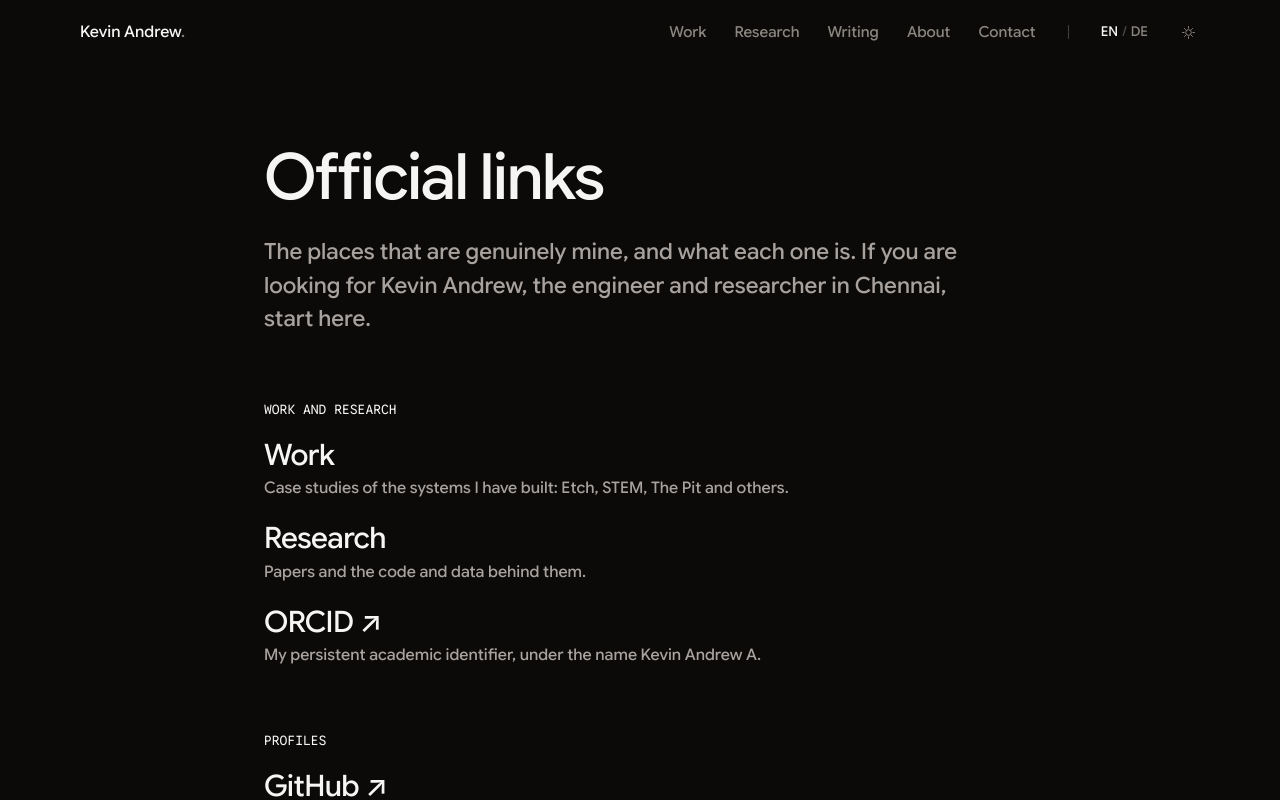
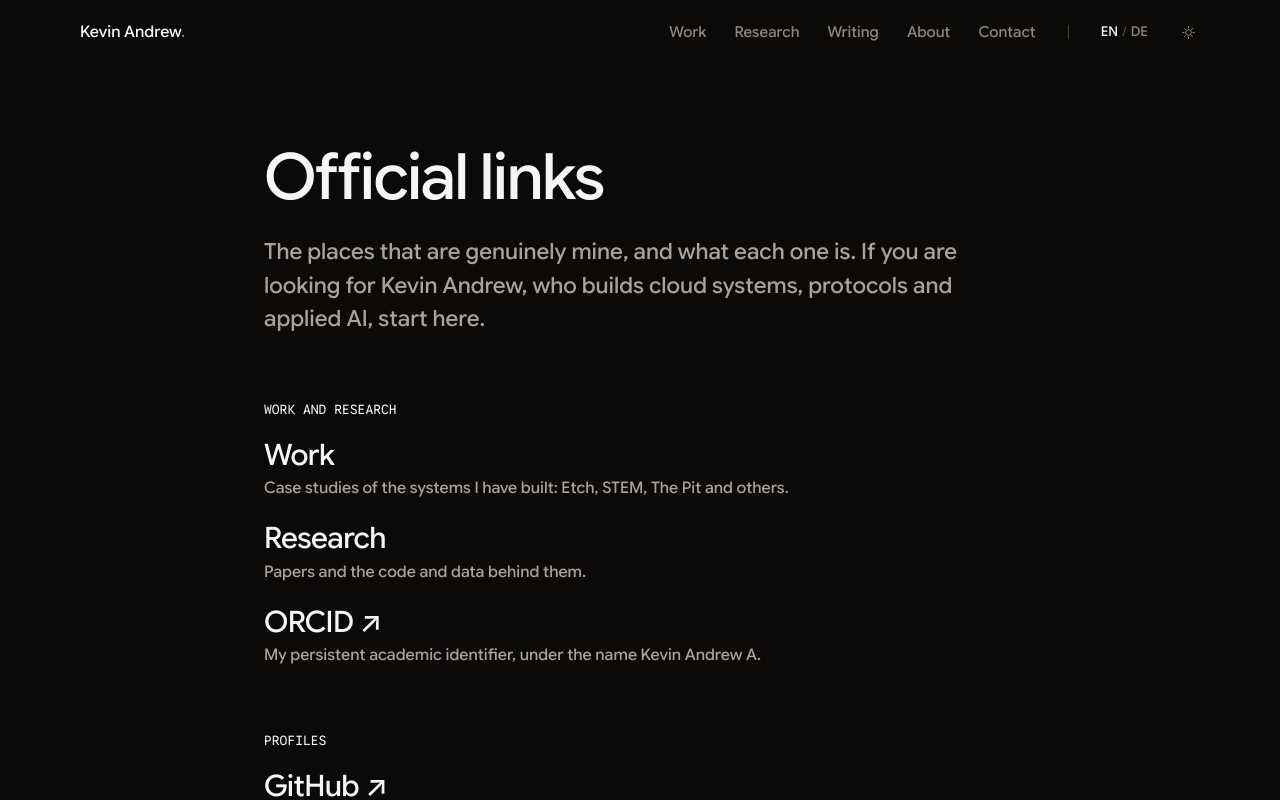
Before and after one commit to Andrew-Kevin-007/Portfolio, a Next.js app: page /en/links in a window 1280 px wide. Shown: the top 800 px of the page. Built offline with nearby package versions, Linux system fonts and the light colour scheme.

Commit message:
fix: describe the person by the work, not the place, on the links page
Co-Authored-By: Claude Sonnet 5.5 <noreply@anthropic.com>

```diff
--- a/src/app/[locale]/links/page.tsx
+++ b/src/app/[locale]/links/page.tsx
@@ -129,7 +129,7 @@ export default async function LinksPage({
         <h1 className="max-w-[18ch] text-display">Official links</h1>
         <p className="mt-6 max-w-[52ch] text-lede text-text-2">
           The places that are genuinely mine, and what each one is. If you are
-          looking for {NAME}, the engineer and researcher in Chennai, start here.
+          looking for {NAME}, who builds cloud systems, protocols and applied AI, start here.
         </p>
       </header>
 
```
